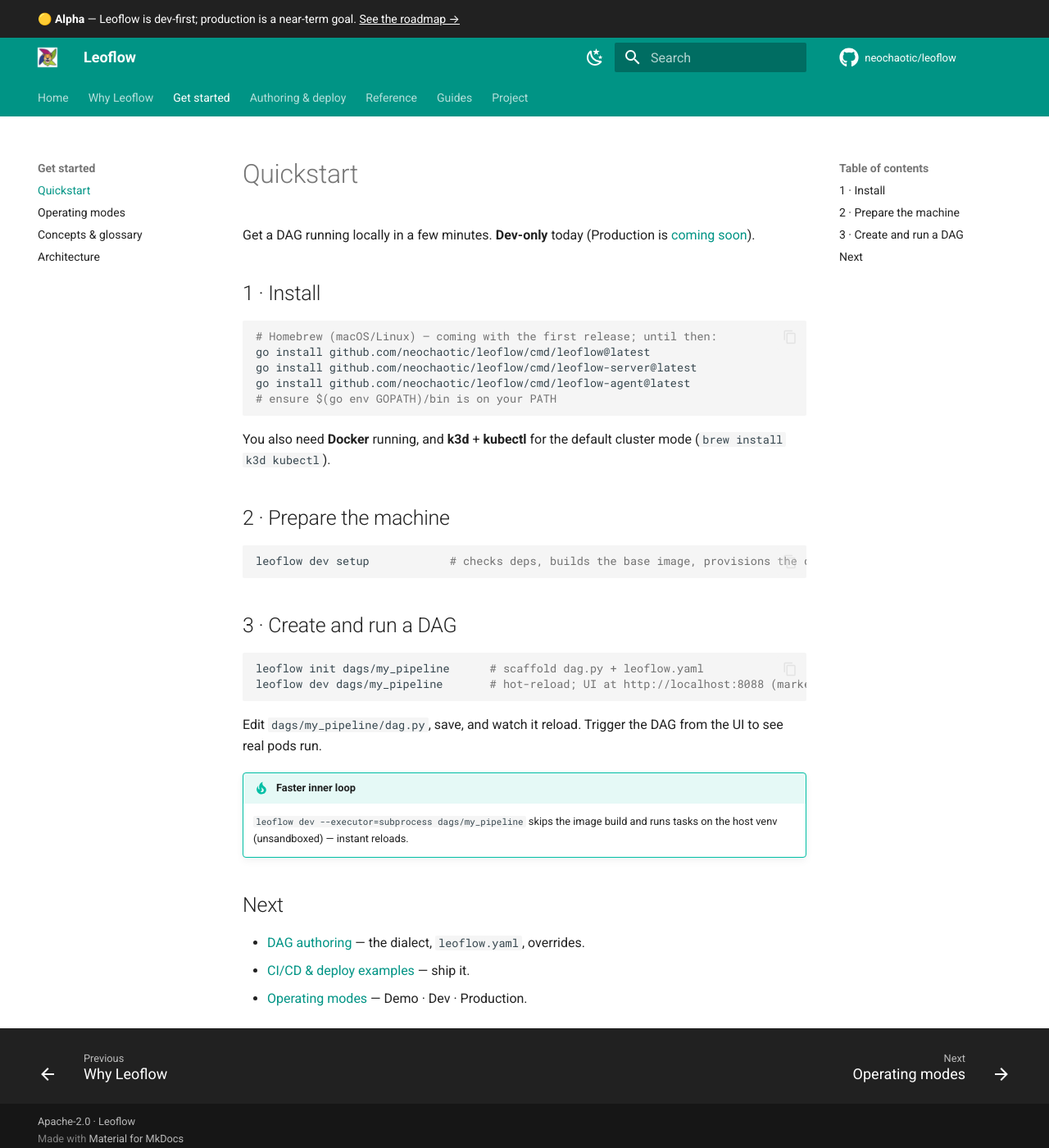
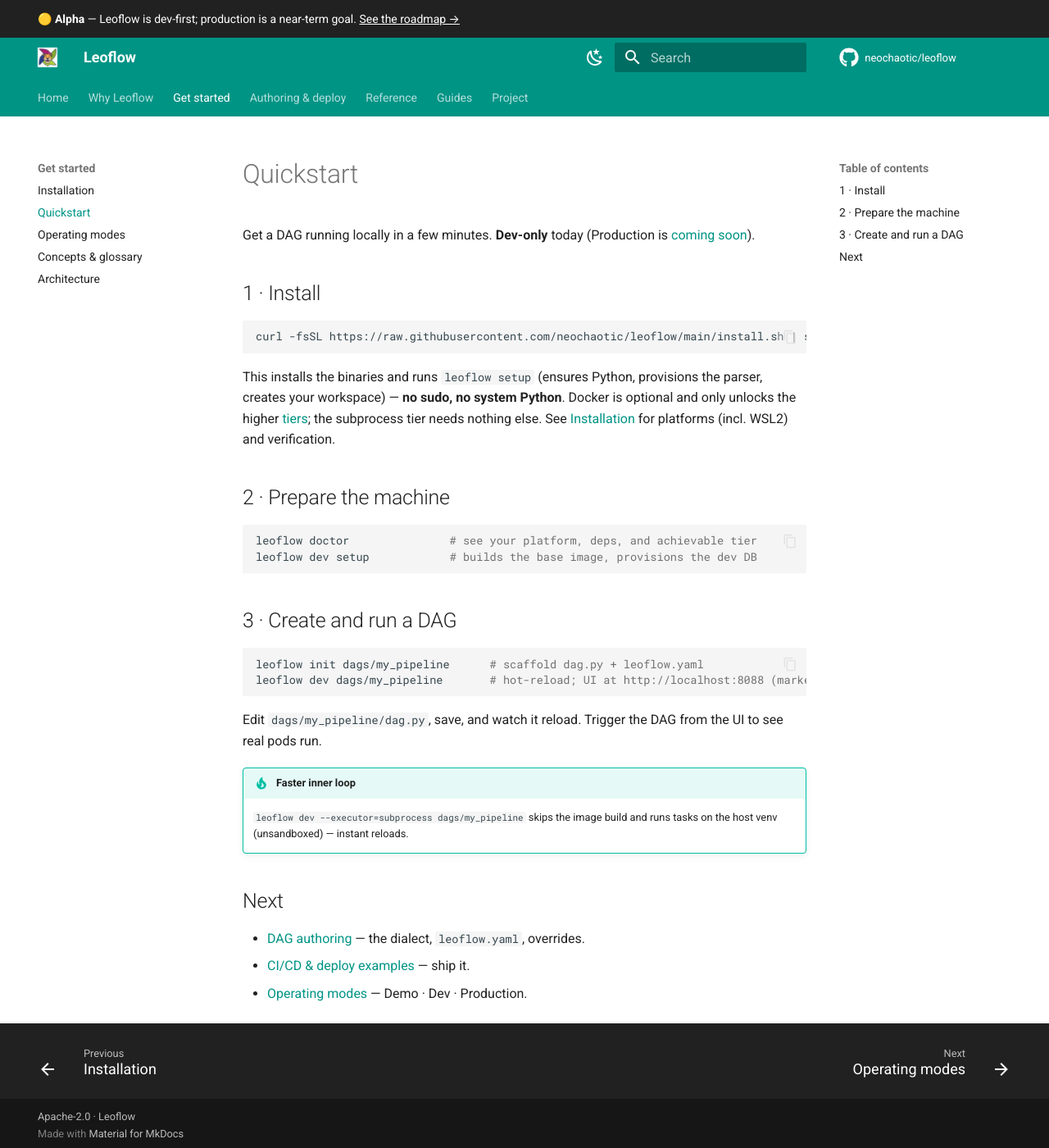
Before and after one commit to neochaotic/leoflow, an MkDocs documentation site: the page built from docs/quickstart.md, in a window 1280 px wide and 1400 px high. Shown: the whole window at 82% size. Built offline with MkDocs 1.6.1 and Material for MkDocs 9.7.7, drawn with Linux system fonts in a browser that asks for light colours; comment, search, counter and statistics services are not loaded.

Commit message:
docs: add Installation page (one-command install, tiers, setup, WSL, verify)
- docs/installation.md: the curl|sh one-liner, what `leoflow setup` does (Python,
  parser venv, workspace), the tier table and detect-and-offer behavior, platform
  support (glibc/musl, amd64/arm64, WSL2 + the /mnt hot-reload caveat), checksum
  + cosign verification, the pre-alpha expiry note, source-build fallback, and
  uninstall. Wired first under Get started.
- quickstart: replace the stale `go install` block with the one-liner + a
  `leoflow doctor` step; link to the install page.
- README: add an Install section with the one-liner and the pre-alpha expiry note.

Strict mkdocs build passes (no broken links/nav).

Co-Authored-By: Claude Opus 4.7 <noreply@anthropic.com>

````diff
--- a/docs/quickstart.md
+++ b/docs/quickstart.md
@@ -5,18 +5,18 @@ Get a DAG running locally in a few minutes. **Dev-only** today (Production is
 
 ## 1 · Install
 ```bash
-# Homebrew (macOS/Linux) — coming with the first release; until then:
-go install github.com/neochaotic/leoflow/cmd/leoflow@latest
-go install github.com/neochaotic/leoflow/cmd/leoflow-server@latest
-go install github.com/neochaotic/leoflow/cmd/leoflow-agent@latest
-# ensure $(go env GOPATH)/bin is on your PATH
+curl -fsSL https://raw.githubusercontent.com/neochaotic/leoflow/main/install.sh | sh
 ```
-You also need **Docker** running, and **k3d** + **kubectl** for the default
-cluster mode (`brew install k3d kubectl`).
+This installs the binaries and runs `leoflow setup` (ensures Python, provisions
+the parser, creates your workspace) — **no sudo, no system Python**. Docker is
+optional and only unlocks the higher [tiers](installation.md#what-you-need); the
+subprocess tier needs nothing else. See [Installation](installation.md) for
+platforms (incl. WSL2) and verification.
 
 ## 2 · Prepare the machine
 ```bash
-leoflow dev setup            # checks deps, builds the base image, provisions the dev DB
+leoflow doctor               # see your platform, deps, and achievable tier
+leoflow dev setup            # builds the base image, provisions the dev DB
 ```
 
 ## 3 · Create and run a DAG
--- a/mkdocs.yml
+++ b/mkdocs.yml
@@ -101,6 +101,7 @@ nav:
   - Home: index.md
   - Why Leoflow: why-leoflow.md
   - Get started:
+      - Installation: installation.md
       - Quickstart: quickstart.md
       - Operating modes: operating-modes.md
       - Concepts & glossary: concepts.md
````
Also changed, not shown: README.md (+16 -0 lines), docs/installation.md (added, +153 -0 lines).
